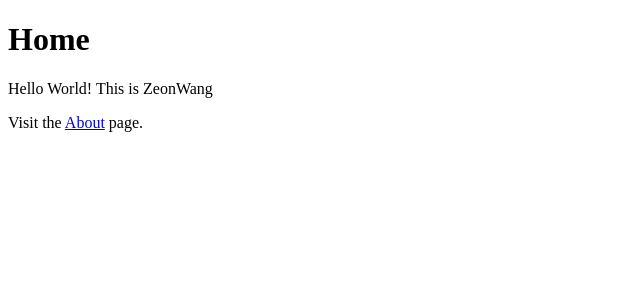
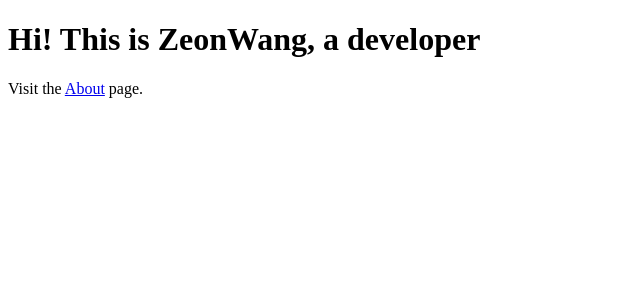
Before and after one commit to scplay/cf-nextjs-site, a Next.js app: page / in a window 1280 px wide. Shown: the top 300 px of the page, without its empty margins (0-640 px from the left). Built offline with nearby package versions, Linux system fonts and the light colour scheme.

Commit message:
update home page

```diff
--- a/app/page.tsx
+++ b/app/page.tsx
@@ -3,8 +3,7 @@ import Link from "next/link";
 const Home = () => {
   return (
     <div>
-      <h1>Home</h1>
-      <p>Hello World! This is ZeonWang</p>
+      <h1>Hi! This is ZeonWang, a developer</h1>
       <p>
         Visit the <Link href="/about">About</Link> page.
       </p>
```
